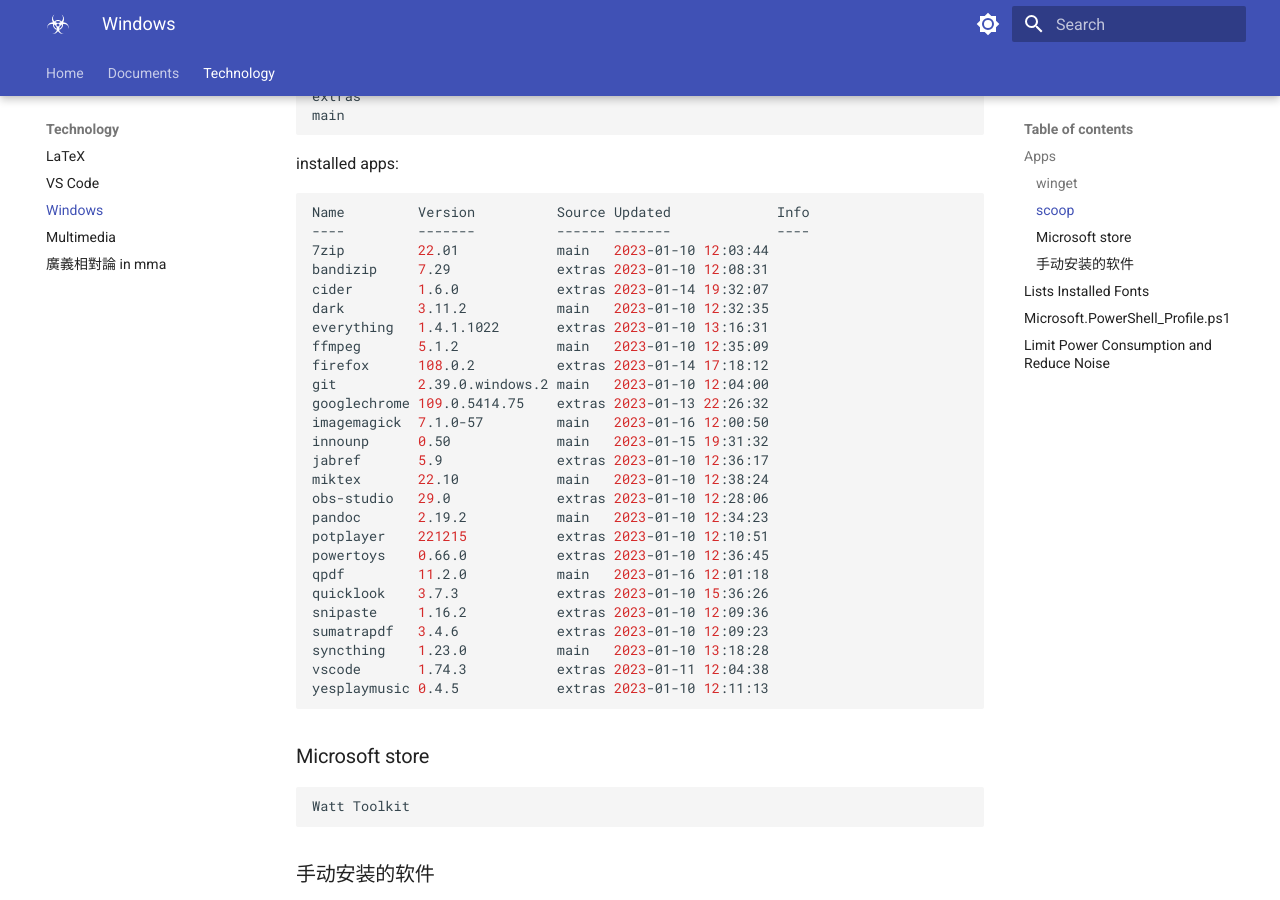
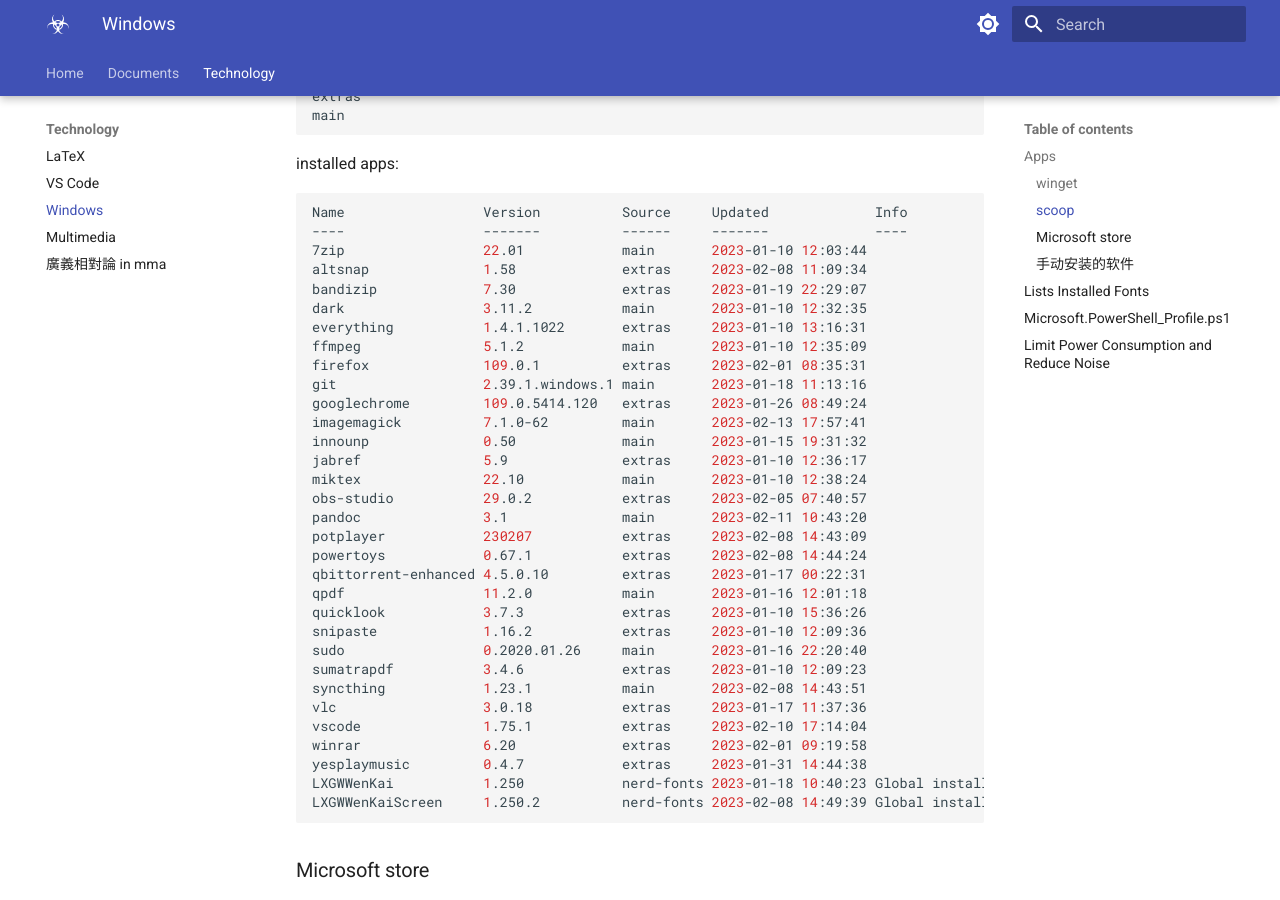
Before and after one commit to ph3n92h3/ph3n92h3.github.io, an MkDocs documentation site: the page built from docs/Technology/Windows.md, in a window 1280 px wide and 900 px high, scrolled down 713 px. Built offline with MkDocs 1.6.1 and Material for MkDocs 9.7.7, drawn with Linux system fonts in a browser that asks for light colours.

Commit message:
Update Windows.md

````diff
--- a/docs/Technology/Windows.md
+++ b/docs/Technology/Windows.md
@@ -33,32 +33,38 @@
 installed apps:
 
 ```shell
-Name         Version          Source Updated             Info
-----         -------          ------ -------             ----
-7zip         22.01            main   2023-01-10 12:03:44
-bandizip     7.29             extras 2023-01-10 12:08:31
-cider        1.6.0            extras 2023-01-14 19:32:07
-dark         3.11.2           main   2023-01-10 12:32:35
-everything   1.4.1.1022       extras 2023-01-10 13:16:31
-ffmpeg       5.1.2            main   2023-01-10 12:35:09
-firefox      108.0.2          extras 2023-01-14 17:18:12
-git          2.39.0.windows.2 main   2023-01-10 12:04:00
-googlechrome 109.0.5414.75    extras 2023-01-13 22:26:32
-imagemagick  7.1.0-57         main   2023-01-16 12:00:50
-innounp      0.50             main   2023-01-15 19:31:32
-jabref       5.9              extras 2023-01-10 12:36:17
-miktex       22.10            main   2023-01-10 12:38:24
-obs-studio   29.0             extras 2023-01-10 12:28:06
-pandoc       2.19.2           main   2023-01-10 12:34:23
-potplayer    221215           extras 2023-01-10 12:10:51
-powertoys    0.66.0           extras 2023-01-10 12:36:45
-qpdf         11.2.0           main   2023-01-16 12:01:18
-quicklook    3.7.3            extras 2023-01-10 15:36:26
-snipaste     1.16.2           extras 2023-01-10 12:09:36
-sumatrapdf   3.4.6            extras 2023-01-10 12:09:23
-syncthing    1.23.0           main   2023-01-10 13:18:28
-vscode       1.74.3           extras 2023-01-11 12:04:38
-yesplaymusic 0.4.5            extras 2023-01-10 12:11:13
+Name                 Version          Source     Updated             Info
+----                 -------          ------     -------             ----
+7zip                 22.01            main       2023-01-10 12:03:44
+altsnap              1.58             extras     2023-02-08 11:09:34
+bandizip             7.30             extras     2023-01-19 22:29:07
+dark                 3.11.2           main       2023-01-10 12:32:35
+everything           1.4.1.1022       extras     2023-01-10 13:16:31
+ffmpeg               5.1.2            main       2023-01-10 12:35:09
+firefox              109.0.1          extras     2023-02-01 08:35:31
+git                  2.39.1.windows.1 main       2023-01-18 11:13:16
+googlechrome         109.0.5414.120   extras     2023-01-26 08:49:24
+imagemagick          7.1.0-62         main       2023-02-13 17:57:41
+innounp              0.50             main       2023-01-15 19:31:32
+jabref               5.9              extras     2023-01-10 12:36:17
+miktex               22.10            main       2023-01-10 12:38:24
+obs-studio           29.0.2           extras     2023-02-05 07:40:57
+pandoc               3.1              main       2023-02-11 10:43:20
+potplayer            230207           extras     2023-02-08 14:43:09
+powertoys            0.67.1           extras     2023-02-08 14:44:24
+qbittorrent-enhanced 4.5.0.10         extras     2023-01-17 00:22:31
+qpdf                 11.2.0           main       2023-01-16 12:01:18
+quicklook            3.7.3            extras     2023-01-10 15:36:26
+snipaste             1.16.2           extras     2023-01-10 12:09:36
+sudo                 0.2020.01.26     main       2023-01-16 22:20:40
+sumatrapdf           3.4.6            extras     2023-01-10 12:09:23
+syncthing            1.23.1           main       2023-02-08 14:43:51
+vlc                  3.0.18           extras     2023-01-17 11:37:36
+vscode               1.75.1           extras     2023-02-10 17:14:04
+winrar               6.20             extras     2023-02-01 09:19:58
+yesplaymusic         0.4.7            extras     2023-01-31 14:44:38
+LXGWWenKai           1.250            nerd-fonts 2023-01-18 10:40:23 Global install
+LXGWWenKaiScreen     1.250.2          nerd-fonts 2023-02-08 14:49:39 Global install
 ```
 
 ### Microsoft store
````
